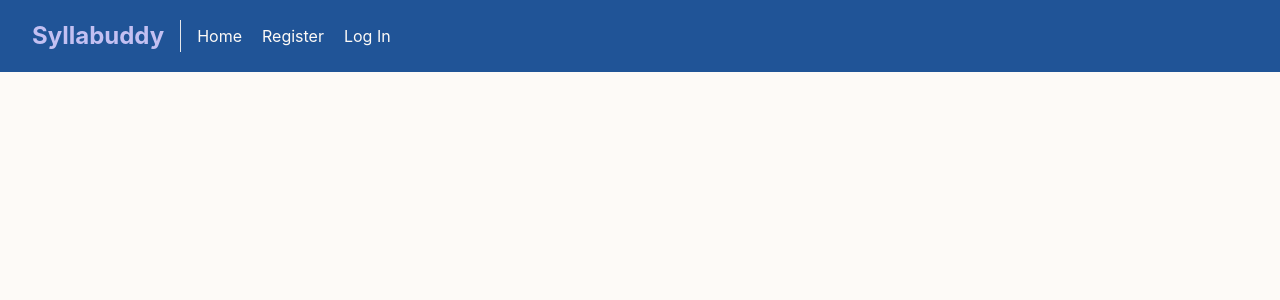
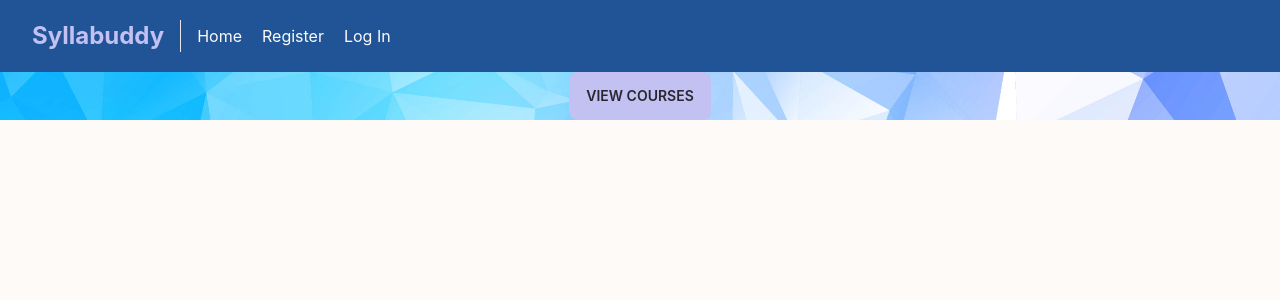
Before and after one commit to rparsa49/syllabuddy, a React (Create React App) app: page /test in a window 1280 px wide. Shown: the top 300 px of the page. Built offline with nearby package versions, Linux system fonts and the light colour scheme.

Commit message:
messagedsadsa

```diff
--- a/src/App.js
+++ b/src/App.js
@@ -10,6 +10,7 @@ import LandingPage from "./components/landing";
 import RegistrationPage from "./components/register";
 import LoginPage from "./components/login";
 import StudentDashboard from "./components/studentdashboard";
+import Test from "./components/test";
 
 function App() {
   const [user, setUser] = React.useState(null);
@@ -24,6 +25,7 @@ function App() {
           path="/login"
           element={<LoginPage onLogin={(userData) => setUser(userData)} />}
         />
+        <Route path="/test" element={<Test />} />
         <Route
           path="/dashboard"
           element={
--- /dev/null
+++ b/src/components/test.js
@@ -0,0 +1,61 @@
+import React, { useState } from "react";
+
+
+const Test = () => {
+  const [responseData, setResponseData] = useState(null);
+
+
+
+    const handleView = async (e) => {
+
+        e.preventDefault();
+
+
+
+        try {
+          const response = await fetch("http://127.0.0.1:5000/Viewfavouritecourses", {
+            method: "GET",
+
+
+
+
+          });
+
+          if (response.status === 200 ) {
+             responseData = await response.json();
+            console.log("Favorite Courses : ", responseData);
+
+
+
+          }
+        } catch (error) {
+          console.log("Error while loading favorite courses:", error );
+        }
+      };
+
+      return(
+        <div>
+
+        <div className="mb-4 flex justify-center ">
+                  <button
+                    className=" block btn btn-secondary "
+                    onClick={handleView}
+                    type="submit"
+                  >
+                    View Courses
+                  </button>
+
+                </div>
+
+
+
+
+
+
+
+
+       </div>
+      );
+
+};
+export default Test;
```
